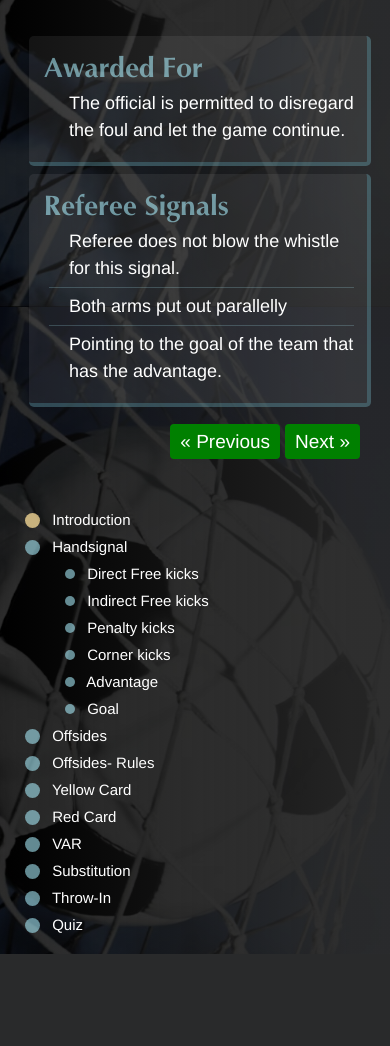
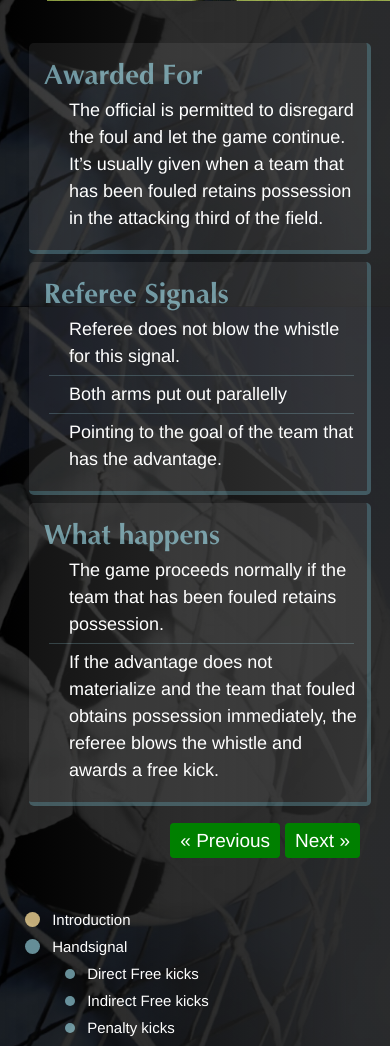
Before and after one commit to zackhuiiiii/Soccer-Referee-Tutorial, a Flask app: template templates/learnAdvantage.html in a window 390 px wide; the page is wider, and only the part inside the window is pictured. Shown: the part 537-1583 px from the top of that part. Before the commit the page ends 1491 px from the top of that part, so only its background shows below. Run offline with Flask 2, Linux system fonts and the light colour scheme; the template is opened without the code that fills it, so the values that code supplies are empty; some libraries are stand-ins or nearby versions.

Commit message:
Modified Tutorial
Modified Advantage, Corner Kicks and goal

```diff
--- a/templates/learnAdvantage.html
+++ b/templates/learnAdvantage.html
@@ -12,10 +12,10 @@
     </div>
     <div class="row usercard">
       <div class="col-md-6 vertical_center usercard_content">
-        <p> An advantage is given when a foul and stoppage in play would actually be harmful to the offended team, as determined by the discretion of the official. </p>
+        <p> An <span class="text_h4">'advantage'</span> is given when a foul and stoppage in play would actually be harmful to the offended team, as determined by the discretion of the official. </p>
       </div>
       <div class="col-md-6 pr-0 pl-3">
-        <img class="media" src="../static/directfreekick.gif">
+        <img class="media" src="../static/advantage.gif">
       </div>
     </div>
     <br/>
@@ -23,7 +23,7 @@
       <div class="col-md-6 p-1">
         <div class=" usercard2">
           <div class="card2_title">Awarded For</div>
-          <div class="card2_content"> The official is permitted to disregard the foul and let the game continue.</div>
+          <div class="card2_content"> The official is permitted to disregard the foul and let the game continue.  It’s usually given when a team that has been fouled retains possession in the attacking third of the field.</div>
         </div>
       </div>
       <div class="col-md-6 p-1">
@@ -32,6 +32,13 @@
           <div class="card2_content">Referee does not blow the whistle for this signal.</div> <hr>
           <div class="card2_content">Both arms put out parallelly</div> <hr>
           <div class="card2_content">Pointing to the goal of the team that has the advantage.</div>
+        </div>
+      </div>
+      <div class="col-md-6 p-1">
+        <div class=" usercard2">
+          <div class="card2_title">What happens</div>
+          <div class="card2_content">The game proceeds normally if the team that has been fouled retains possession.</div> <hr>
+          <div class="card2_content">If the advantage does not materialize and the team that fouled obtains possession immediately, the referee blows the whistle and awards a free kick. </div>
         </div>
       </div>
 
```
Also changed, not shown: templates/learnCornerKicks.html (+8 -1 lines), templates/learnGoal.html (+7 -0 lines).
